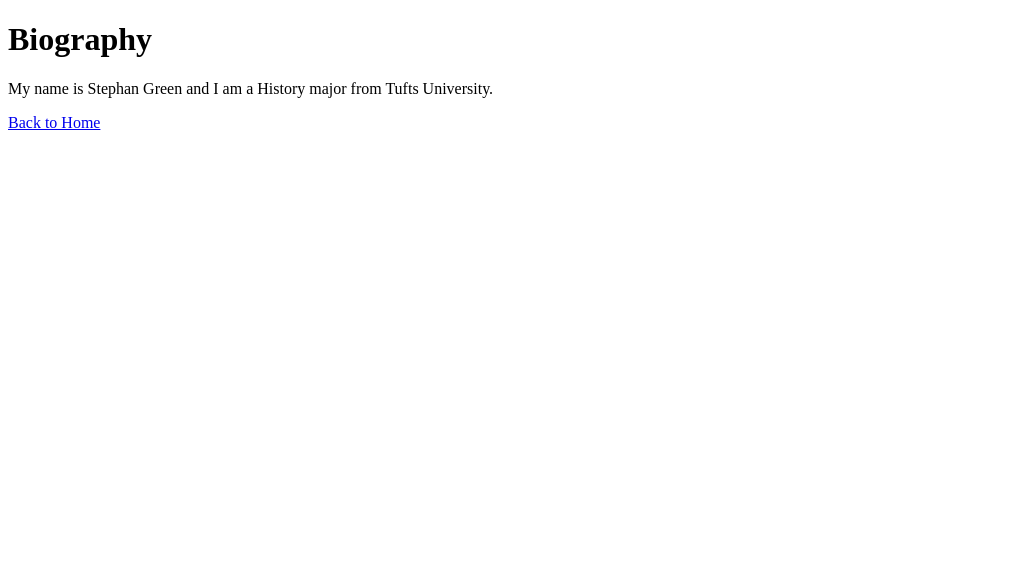
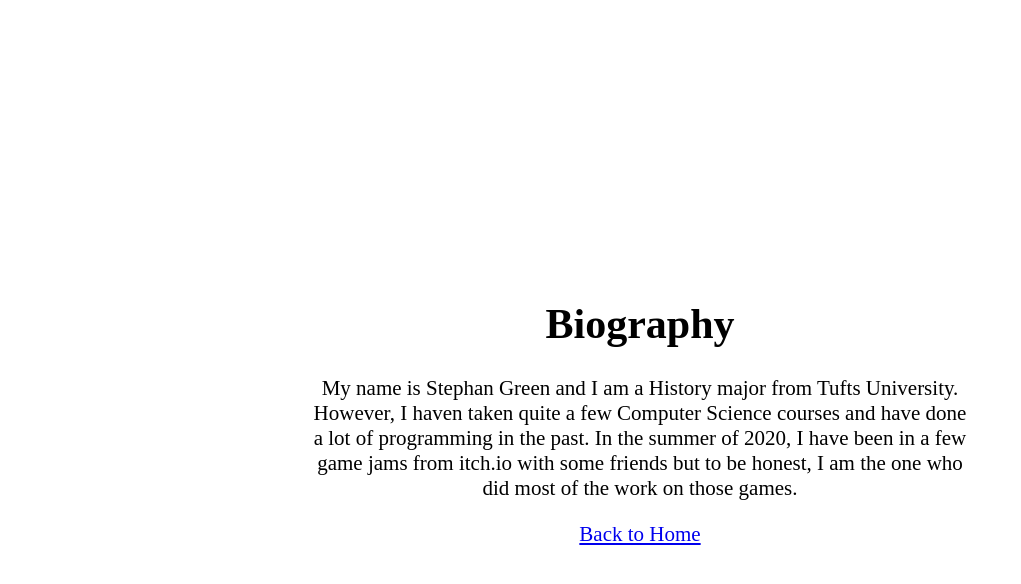
Before and after one commit to Datrags/Datrags.github.io, a plain HTML site: page bio.html in a window 1280 px wide. Shown: the whole page, without its empty margins (0-1021 px from the left). Drawn offline with Linux system fonts and the light colour scheme.

Commit message:
added README.md and finished bio.html

```diff
--- a/bio.html
+++ b/bio.html
@@ -6,9 +6,16 @@
         <title>Biography</title>
     </head>
     <body>
+      <div class="centering">
         <h1>Biography</h1>
-        <p>My name is Stephan Green and I am a History major from Tufts University.
-           </p>
+        <p>My name is Stephan Green and I am a History major from Tufts
+          University. However, I haven taken quite a few Computer Science
+          courses and have done a lot of programming in the past. In the summer
+          of 2020, I have been in a few game jams from itch.io with some friends
+          but to be honest, I am the one who did most of the work on those
+          games.
+        </p>
         <a href="index.html">Back to Home</a>
+      </div>
     </body>
 </html>
--- a/style.css
+++ b/style.css
@@ -18,5 +18,9 @@
 
 .centering {
   margin-top: 300px;
+  margin-left: 300px;
+  margin-right: 300px;
+  font-size: 21px;
+
   text-align: center;
 }
```
Also changed, not shown: 1 other file.
